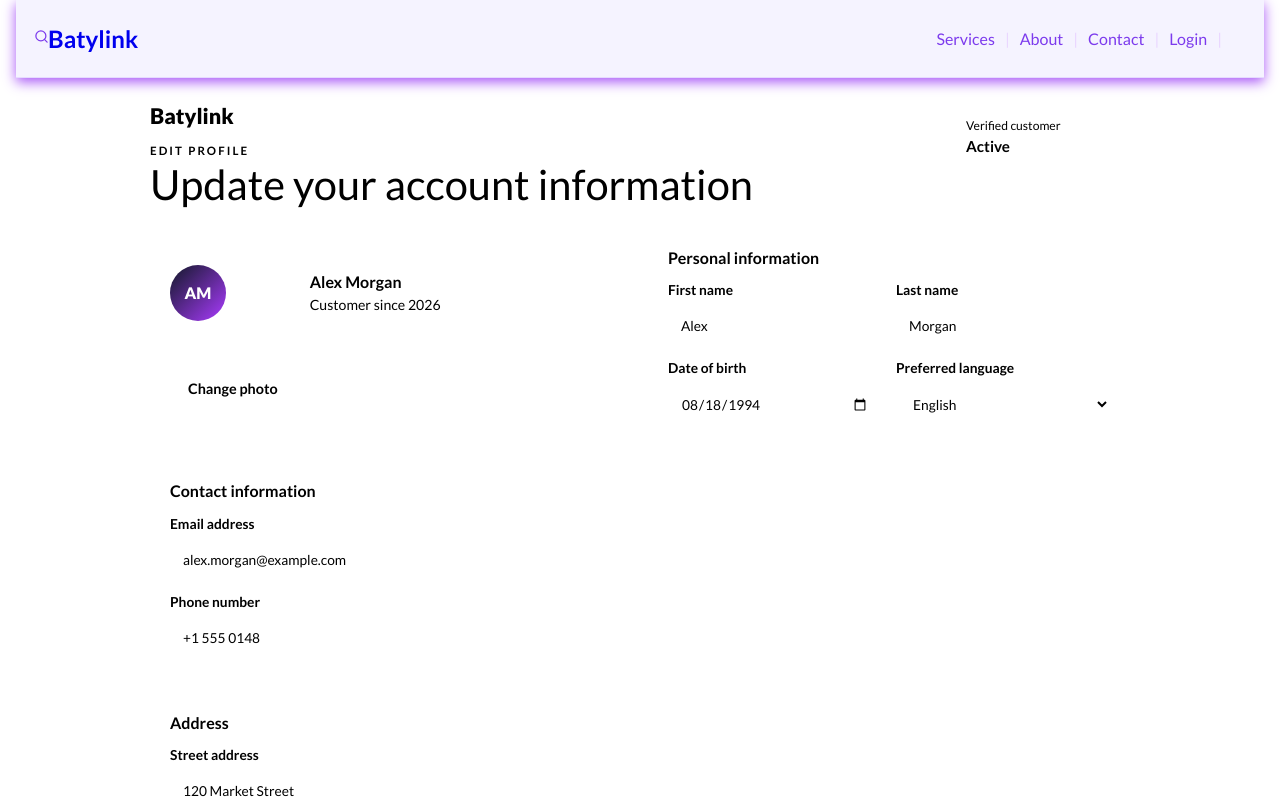
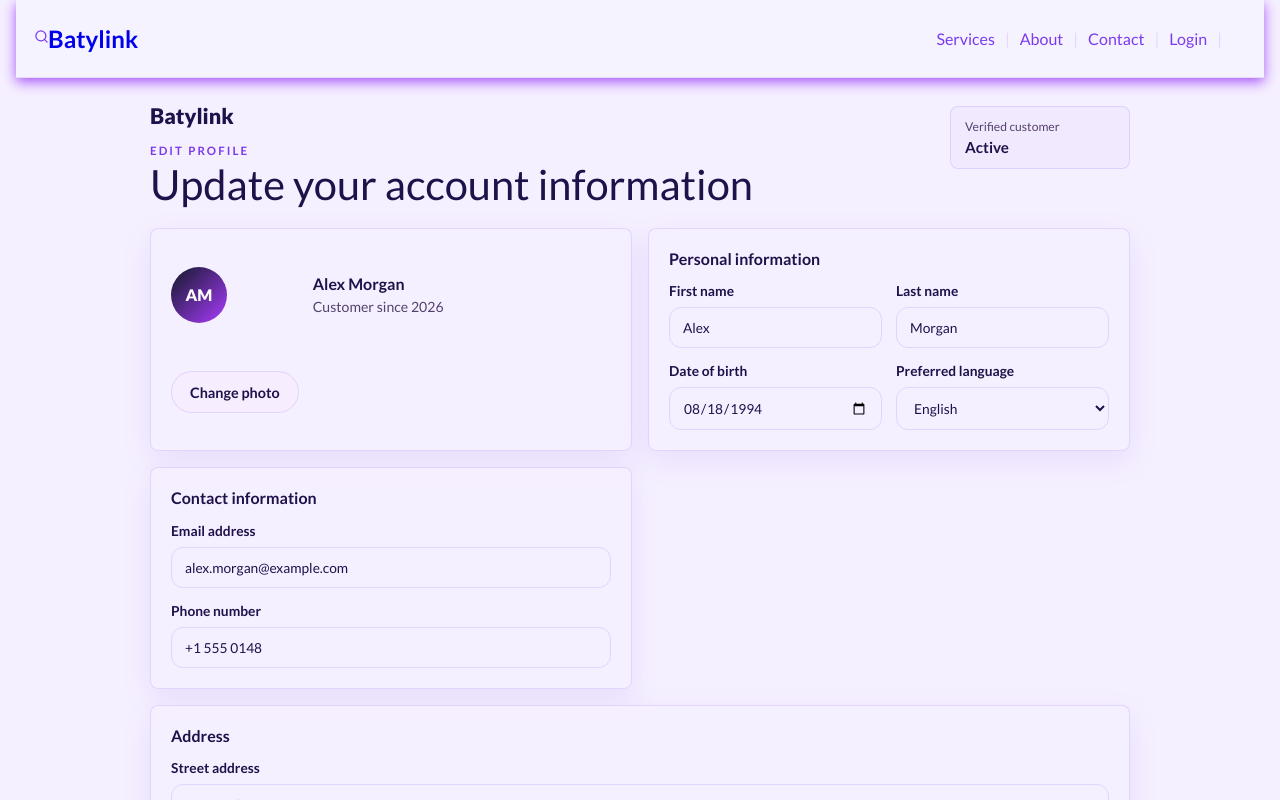
Before and after one commit to JohnsonGNEP/batylink, a React (Vite) app: page /profile/edit in a window 1280 px wide. Shown: the top 800 px of the page. Built offline with nearby package versions, Linux system fonts and the light colour scheme.

Commit message:
fix variables in css

```diff
--- a/src/index.css
+++ b/src/index.css
@@ -1,7 +1,22 @@
+:root {
+  --heading:      "Roboto Slab", serif;
+  --text-h:       #1f114a;
+  --text:         #54416e;
+  --accent:       #7c3aed;
+  --accent-bg:    rgba(124, 58, 237, 0.08);
+  --accent-border: rgba(124, 58, 237, 0.3);
+  --bg:           #f5f0ff;
+  --border:       rgba(124, 58, 237, 0.15);
+  --shadow:       0 10px 30px rgba(124, 58, 237, 0.1);
+  --social-bg:    rgba(247, 237, 255, 0.95);
+}
+
 body {
   margin: 0;
   padding: 0;
   font-family: "Lato", sans-serif;
+  color: var(--text);
+  background: var(--bg);
 }
 
 p {
--- a/src/layouts/AuthLayout.tsx
+++ b/src/layouts/AuthLayout.tsx
@@ -4,7 +4,7 @@ import "../assets/styles/auth-layout.css";
 const AuthLayout: React.FC = () => {
   return (
     <div className="auth-layout">
-      <div className="container">
+      <div>
         <Outlet />
       </div>
     </div>
```
